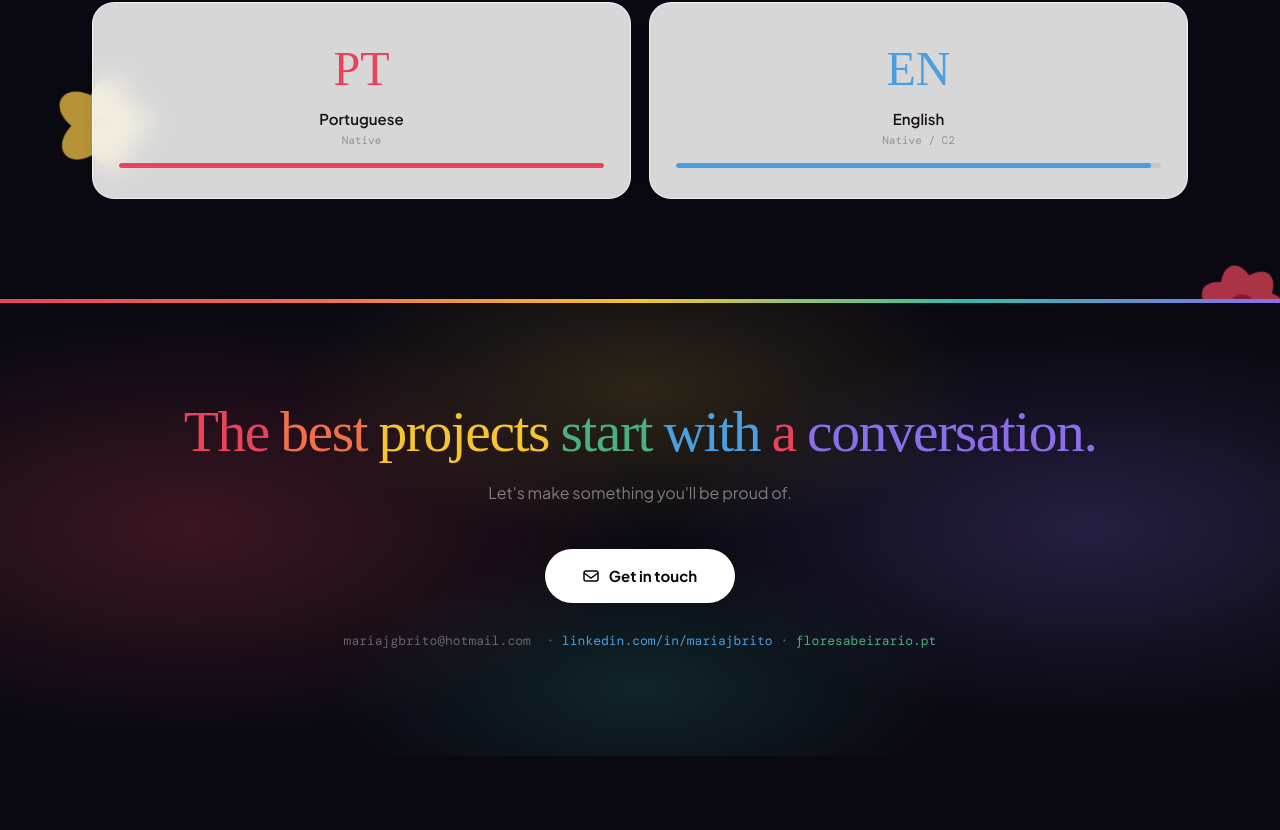
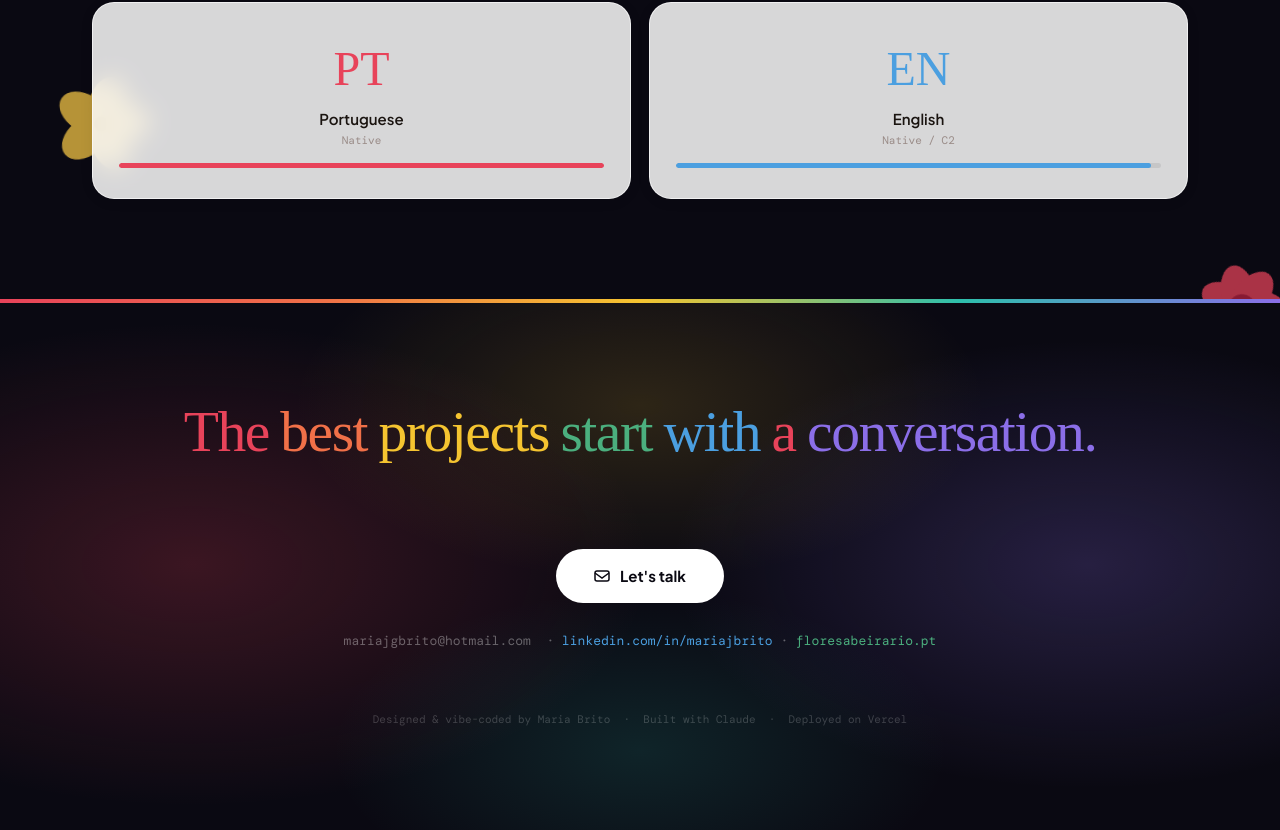
Before and after one commit to mariajbrito/maria.brito, a Next.js app: page / in a window 1280 px wide. Shown: the part 6052-6882 px from the top of the page. Before the commit the page ends 6808 px from the top, so only its background shows below. Built offline with nearby package versions, Linux system fonts and the light colour scheme; a web font is replaced by a local one.

Commit message:
Update page.tsx

```diff
--- a/app/page.tsx
+++ b/app/page.tsx
@@ -62,7 +62,6 @@ const HERO_DEF=[
   {type:1,r:250,color:"#2EBFAC",center:"#1a7a6e",cx:0.18, cy:0.98, dx:-1,dy:1, dur:"90s", delay:"-50s", depth:.045,linger:false},
   {type:1,r:260,color:"#F9C846",center:"#c8900a",cx:0.82, cy:0.95, dx:1, dy:1, dur:"86s", delay:"-30s", depth:.050,linger:false},
   {type:3,r: 60,color:"#E8435A",center:"#b82040",cx:0.68, cy:0.72, dx:1, dy:1, dur:"125s",delay:"-62s", depth:.006,linger:true},
-  /* extra upper-area flowers */
   {type:2,r: 80,color:"#F9C846",center:"#c8900a",cx:0.25, cy:-0.08,dx:0, dy:-1,dur:"110s",delay:"-30s", depth:.010,linger:false},
   {type:1,r: 52,color:"#E8435A",center:"#b82040",cx:0.76, cy:-0.06,dx:1, dy:-1,dur:"125s",delay:"-45s", depth:.007,linger:false},
   {type:0,r: 70,color:"#8B6EE8",center:"#5230c8",cx:0.50, cy:-0.12,dx:0, dy:-1,dur:"95s", delay:"-20s", depth:.009,linger:false},
@@ -260,7 +259,6 @@ export default function Home(){
       .cursor-blink{display:inline-block;width:.07em;height:.85em;background:var(--rose);margin-left:3px;vertical-align:-.04em;animation:cblink .75s step-end infinite;}
       .cursor-blink.done{animation:none;opacity:0;}
 
-      /* Individual liquid-glass links — NO wrapper panel */
       .hero-links{display:flex;gap:10px;flex-wrap:wrap;animation:fadeUp .8s ease .35s both;}
       .hl{display:inline-flex;align-items:center;gap:7px;padding:10px 20px;border-radius:100px;font-size:13px;font-family:'DM Mono',monospace;text-decoration:none;font-weight:500;transition:transform .2s,box-shadow .2s;backdrop-filter:blur(16px);-webkit-backdrop-filter:blur(16px);}
       .hl:hover{transform:translateY(-2px);box-shadow:0 8px 20px rgba(0,0,0,.3);}
@@ -383,14 +381,8 @@ export default function Home(){
       .rev{opacity:0;transform:translateY(24px);transition:opacity .7s,transform .7s;}
       .rev.in{opacity:1;transform:translateY(0);}
 
-      /* TABLET */
       @media(max-width:960px){
-        .hero{
-          grid-template-columns:1fr;
-          min-height:100vh;min-height:100dvh;
-          padding:0 40px;gap:0;
-          display:flex;flex-direction:column;justify-content:center;
-        }
+        .hero{grid-template-columns:1fr;min-height:100vh;min-height:100dvh;padding:0 40px;gap:0;display:flex;flex-direction:column;justify-content:center;}
         .hero-right{display:none;}
         .hero-name{font-size:clamp(44px,9vw,78px);line-height:1.15;margin-bottom:24px;}
         .hero-links{gap:8px;}
@@ -403,12 +395,8 @@ export default function Home(){
         .div-word{letter-spacing:-2px;}
         .contact{padding:72px 32px;}
       }
-      /* MOBILE */
       @media(max-width:600px){
-        .hero{
-          padding:0 24px;
-          min-height:100vh;min-height:100dvh;
-        }
+        .hero{padding:0 24px;min-height:100vh;min-height:100dvh;}
         .status{font-size:11px;padding:6px 14px;margin-bottom:18px;}
         .hero-name{font-size:clamp(40px,11.5vw,62px);line-height:1.15;letter-spacing:-1.5px;margin-bottom:22px;}
         .hero-links{gap:8px;}
@@ -597,9 +585,9 @@ export default function Home(){
             <div className="feat-inner">
               <div>
                 <div className="wy"><div className="wdot" style={{background:"#c8900a"}}/><span style={{color:"#8a6000"}}>2024 · Bulgaria</span></div>
-                <div className="wrole">Summer Activities Creator</div><div className="worg">SOS Children's Villages · Future World Association</div>
-                <p className="wdesc">Created and led <b>summer activities for children</b> at SOS Children's Villages, bringing creativity, play, and warmth through hands-on projects and joyful learning.</p>
-                <div className="wtags"><span className="tag ty">Children's Activities</span><span className="tag tp">Community Care</span><span className="tag tr">Creative Workshops</span></div>
+                <div className="wrole">Summer Activities Creator</div><div className="worg">SOS Children&apos;s Villages · Future World Association</div>
+                <p className="wdesc">Created and led <b>summer activities for children</b> at SOS Children&apos;s Villages, bringing creativity, play, and warmth through hands-on projects and joyful learning.</p>
+                <div className="wtags"><span className="tag ty">Children&apos;s Activities</span><span className="tag tp">Community Care</span><span className="tag tr">Creative Workshops</span></div>
               </div>
               <div className="vol-thumb">
                 <img src="/bulgaria.webp" alt="Volunteering in Bulgaria" onError={(e)=>{(e.target as HTMLImageElement).style.display="none";const ph=(e.target as HTMLImageElement).nextElementSibling as HTMLElement;if(ph)ph.style.display="flex";}}/>
@@ -667,10 +655,10 @@ export default function Home(){
 
     <div className="contact">
       <div className="c-big rev"><span className="cw1">The</span><span className="cw2">best</span><span className="cw3">projects</span><span className="cw4">start</span><span className="cw5">with</span><span className="cw1">a</span><span className="cw6">conversation.</span></div>
-      <p className="c-sub-text rev">Let's make something you'll be proud of.</p>
+      <p className="c-sub-text rev" style={{visibility:"hidden"}}>placeholder</p>
       <a href="mailto:mariajgbrito@hotmail.com" className="cbtn rev">
         <svg width="16" height="16" viewBox="0 0 16 16" fill="none"><rect x="1" y="3" width="14" height="10" rx="2" stroke="#0a0912" strokeWidth="1.5"/><path d="M1 5l7 5 7-5" stroke="#0a0912" strokeWidth="1.5"/></svg>
-        Get in touch
+        Let&apos;s talk
       </a>
       <div className="c-links">
         mariajgbrito@hotmail.com &nbsp;&middot;&nbsp;
@@ -678,6 +666,9 @@ export default function Home(){
         &nbsp;&middot;&nbsp;
         <a href="https://floresabeirario.pt" target="_blank" rel="noreferrer" style={{color:"var(--sage)"}}>floresabeirario.pt</a>
       </div>
+      <div style={{marginTop:"52px",fontSize:"11px",fontFamily:"'DM Mono',monospace",color:"rgba(255,255,255,.2)",position:"relative",zIndex:1,lineHeight:2}}>
+        Designed &amp; vibe-coded by Maria Brito &nbsp;&middot;&nbsp; Built with Claude &nbsp;&middot;&nbsp; Deployed on Vercel
+      </div>
     </div>
   </>);
 }
```
